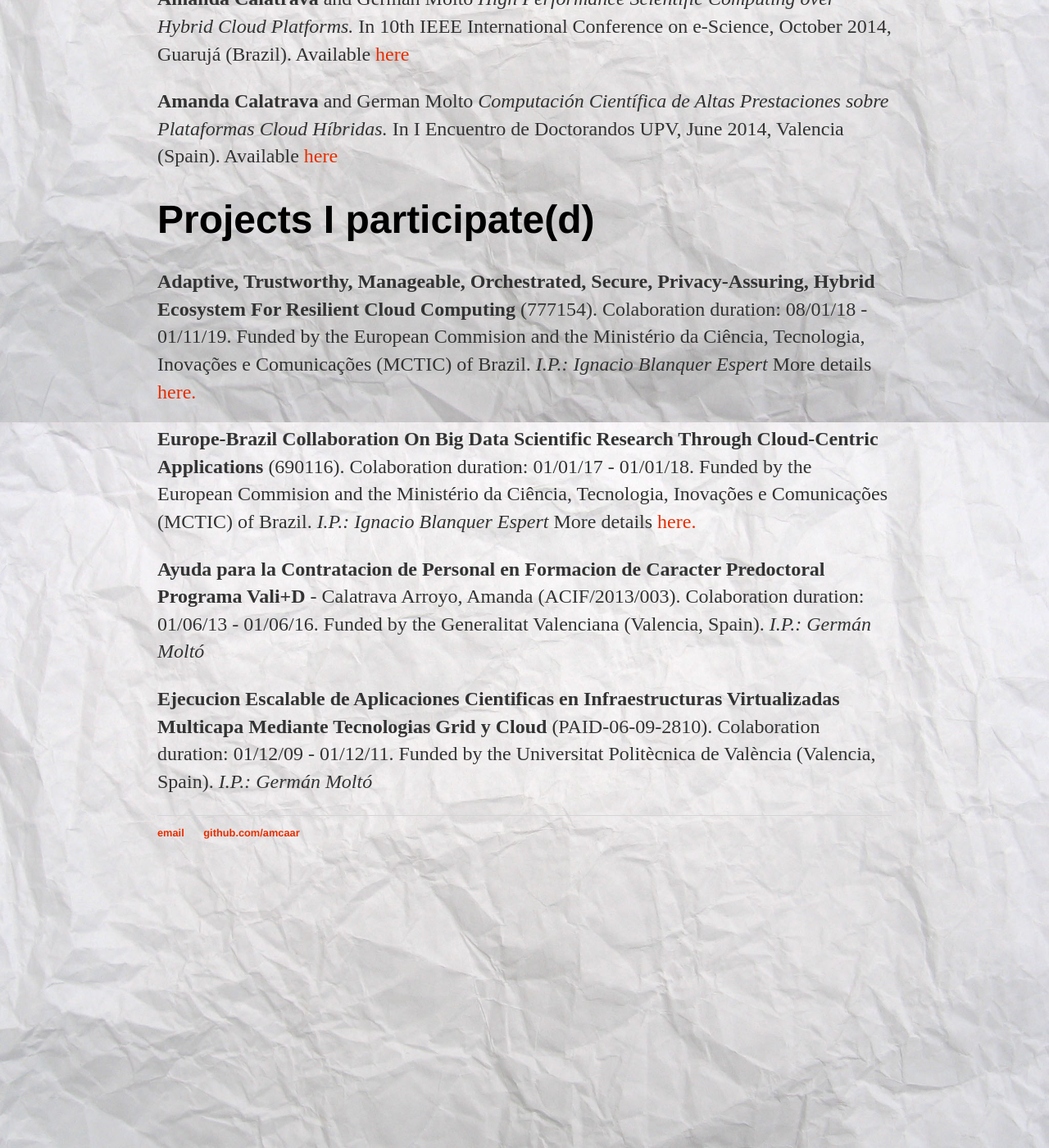
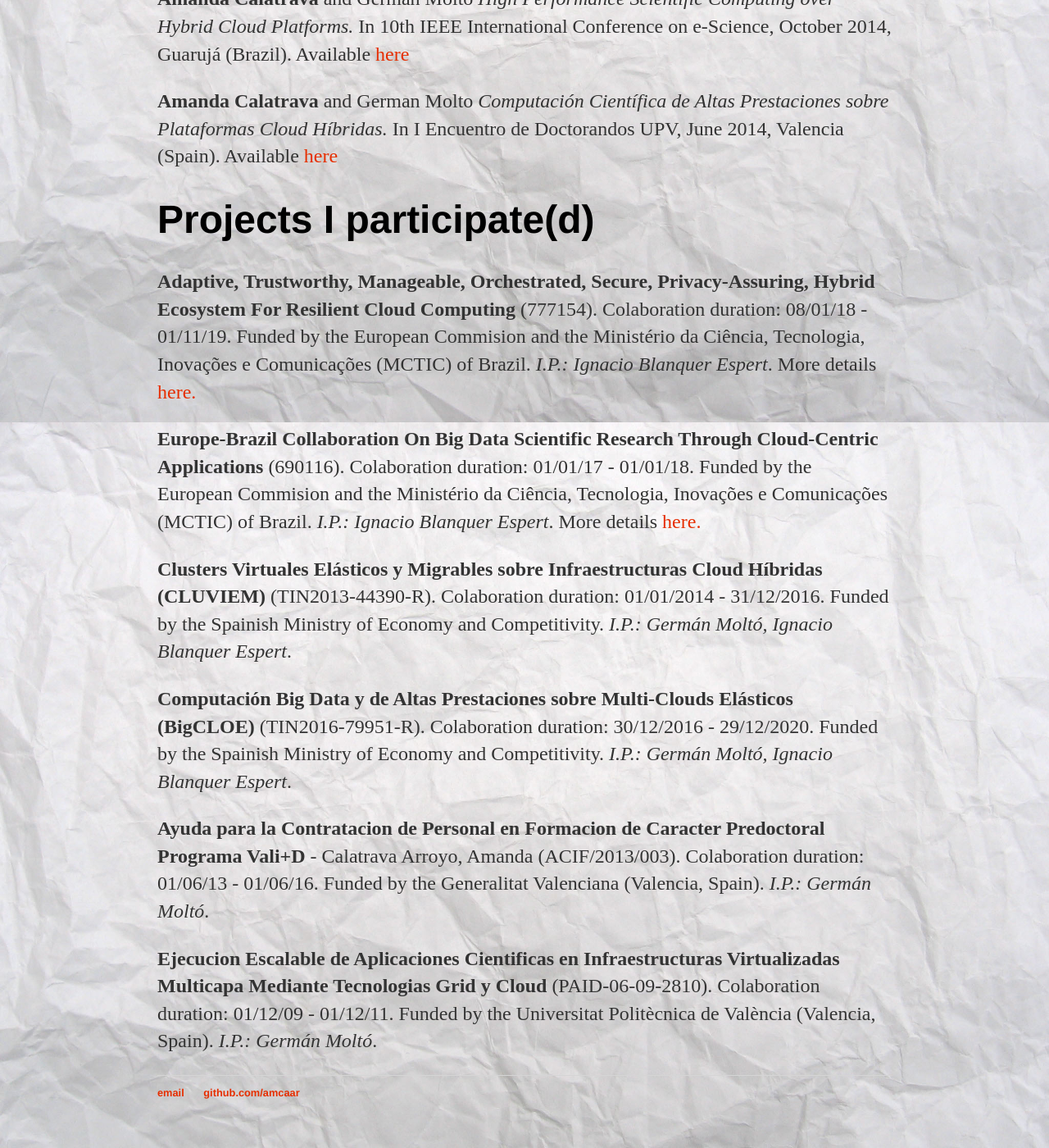
Before and after one commit to amcaar/amcaar.github.io, a Jekyll site: the page built from cv/index.html, in a window 1280 px wide and 1400 px high, scrolled down 2365 px. Shown: the whole window at 82% size. Built offline with Jekyll 4.4.1, drawn with Linux system fonts in a browser that asks for light colours.

Commit message:
Update index.html

```diff
--- a/cv/index.html
+++ b/cv/index.html
@@ -88,21 +88,29 @@ title: Publications of Amanda Calatrava
 		<h1>Projects I participate(d)</h1>
 		<p> <strong>Adaptive, Trustworthy, Manageable, Orchestrated, Secure, Privacy-Assuring, Hybrid Ecosystem For Resilient Cloud Computing</strong>
 			(777154). Colaboration duration: 08/01/18 - 01/11/19. Funded by the European Commision and the Ministério da Ciência, Tecnologia, Inovações e Comunicações (MCTIC) of Brazil.
-			<em>I.P.: Ignacio Blanquer Espert</em>
+			<em>I.P.: Ignacio Blanquer Espert</em>.
 		        More details <a class="link" href="http://www.atmosphere-eubrazil.eu/">here.</a></p>
 
 		<p> <strong>Europe-Brazil Collaboration On Big Data Scientific Research Through Cloud-Centric Applications</strong>
 			(690116). Colaboration duration: 01/01/17 - 01/01/18. Funded by the European Commision and the Ministério da Ciência, Tecnologia, Inovações e Comunicações (MCTIC) of Brazil.
-			<em>I.P.: Ignacio Blanquer Espert</em>
+			<em>I.P.: Ignacio Blanquer Espert</em>.
 		        More details <a class="link" href="http://www.eubra-bigsea.eu/">here.</a></p>
+
+		<p> <strong>Clusters Virtuales Elásticos y Migrables sobre Infraestructuras Cloud Híbridas (CLUVIEM)</strong>
+			(TIN2013-44390-R). Colaboration duration: 01/01/2014 - 31/12/2016. Funded by the Spainish Ministry of Economy and Competitivity.
+			<em>I.P.: Germán Moltó, Ignacio Blanquer Espert</em>. </p>
+
+		<p> <strong>Computación Big Data y de Altas Prestaciones sobre Multi-Clouds Elásticos (BigCLOE)</strong>
+			(TIN2016-79951-R). Colaboration duration: 30/12/2016 - 29/12/2020. Funded by the Spainish Ministry of Economy and Competitivity.
+			<em>I.P.: Germán Moltó, Ignacio Blanquer Espert</em>. </p>
 
 		<p> <strong>Ayuda para la Contratacion de Personal en Formacion de Caracter Predoctoral Programa Vali+D</strong>
 			- Calatrava Arroyo, Amanda (ACIF/2013/003). Colaboration duration: 01/06/13 - 01/06/16. Funded by the Generalitat Valenciana (Valencia, Spain).
-			<em>I.P.: Germán Moltó </em> </p>
+			<em>I.P.: Germán Moltó</em>. </p>
 
 		<p> <strong>Ejecucion Escalable de Aplicaciones Cientificas en Infraestructuras Virtualizadas Multicapa Mediante Tecnologias Grid y Cloud</strong>
 			(PAID-06-09-2810). Colaboration duration: 01/12/09 - 01/12/11. Funded by the Universitat Politècnica de València (Valencia, Spain).
-			<em>I.P.: Germán Moltó </em> </p>
+			<em>I.P.: Germán Moltó</em>. </p>
 
 
 		<!--<h1>Work in progress...</h1>
```
